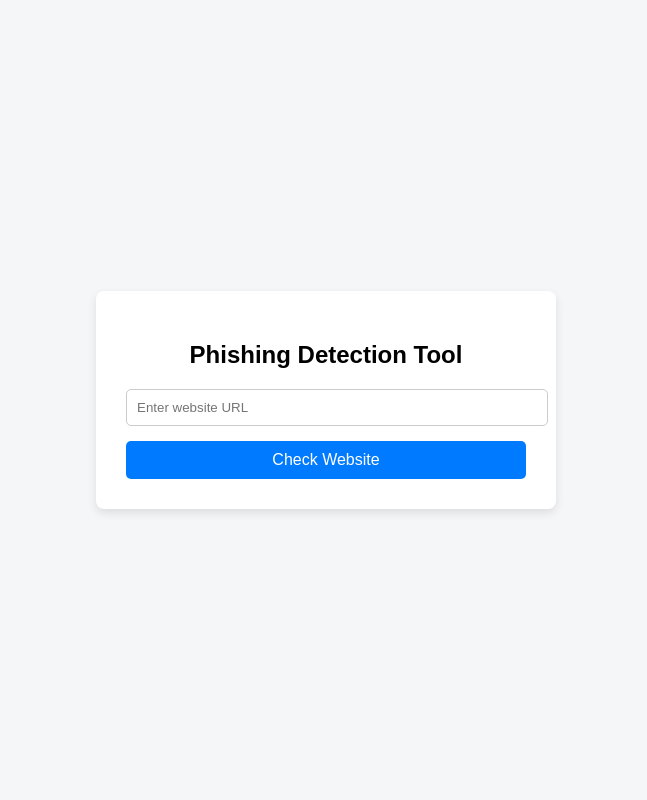
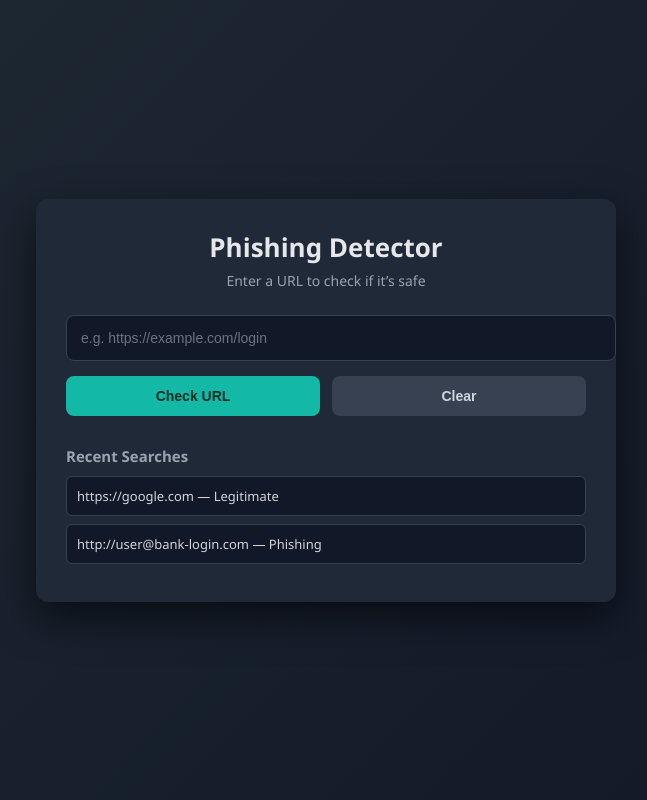
Before and after one commit to vishalbhage/phishing-detection-final, a Flask app: page / in a window 1280 px wide. Shown: the whole page, without its empty margins (314-961 px from the left). Run offline with Flask 3, Linux system fonts and the light colour scheme; parts of the project's set-up code (start-up, migrations or seed data) failed here and were passed over.

Commit message:
update template ui

```diff
--- a/templates/index.html
+++ b/templates/index.html
@@ -2,87 +2,178 @@
 <html lang="en">
 <head>
     <meta charset="UTF-8">
-    <title>Phishing Detection Tool</title>
+    <title>Phishing Detector</title>
 
     <style>
         body {
-            font-family: Arial, sans-serif;
-            background-color: #f4f6f8;
+            margin: 0;
+            height: 100vh;
+            font-family: "Segoe UI", Arial, sans-serif;
+            background: linear-gradient(135deg, #1f2933, #111827);
             display: flex;
             justify-content: center;
             align-items: center;
-            height: 100vh;
-            margin: 0;
+            color: #e5e7eb;
         }
 
-        .card {
-            background: white;
+        .container {
+            width: 520px;
+            background: #1f2937;
+            border-radius: 12px;
             padding: 30px;
-            width: 400px;
-            border-radius: 8px;
-            box-shadow: 0 4px 10px rgba(0,0,0,0.1);
-            text-align: center;
+            box-shadow: 0 15px 40px rgba(0,0,0,0.6);
         }
 
-        h2 {
-            margin-bottom: 20px;
+        .header {
+            text-align: center;
+            margin-bottom: 25px;
         }
 
-        input[type="text"] {
+        .header h1 {
+            margin: 0;
+            font-size: 26px;
+            font-weight: 600;
+        }
+
+        .header p {
+            margin-top: 6px;
+            font-size: 14px;
+            color: #9ca3af;
+        }
+
+        .url-box {
+            margin-top: 20px;
+        }
+
+        .url-box input {
             width: 100%;
-            padding: 10px;
-            margin-bottom: 15px;
-            border: 1px solid #ccc;
-            border-radius: 5px;
+            padding: 14px;
+            border-radius: 8px;
+            border: 1px solid #374151;
+            background: #111827;
+            color: #e5e7eb;
+            font-size: 14px;
+            outline: none;
+        }
+
+        .url-box input::placeholder {
+            color: #6b7280;
+        }
+
+        .actions {
+            display: flex;
+            gap: 12px;
+            margin-top: 15px;
         }
 
         button {
-            width: 100%;
-            padding: 10px;
-            background-color: #007bff;
-            color: white;
+            flex: 1;
+            padding: 12px;
+            border-radius: 8px;
             border: none;
-            border-radius: 5px;
-            font-size: 16px;
             cursor: pointer;
+            font-size: 14px;
+            font-weight: 600;
         }
 
-        button:hover {
-            background-color: #2684e9;
+        .check-btn {
+            background: #14b8a6;
+            color: #022c22;
+        }
+
+        .clear-btn {
+            background: #374151;
+            color: #d1d5db;
+        }
+
+        .result-box {
+            margin-top: 25px;
+            padding: 18px;
+            border-radius: 10px;
+            background: #111827;
+            border: 1px solid #374151;
+        }
+
+        .result-box h3 {
+            margin: 0;
+            font-size: 15px;
+            color: #9ca3af;
         }
 
         .result {
-            margin-top: 20px;
+            margin-top: 8px;
             font-size: 18px;
-            font-weight: bold;
+            font-weight: 700;
         }
 
         .legitimate {
-            color: green;
+            color: #22c55e;
         }
 
         .phishing {
-            color: red;
+            color: #ef4444;
+        }
+
+        .history {
+            margin-top: 30px;
+        }
+
+        .history h4 {
+            margin-bottom: 10px;
+            font-size: 15px;
+            color: #9ca3af;
+        }
+
+        .history-item {
+            padding: 10px;
+            border-radius: 6px;
+            background: #111827;
+            border: 1px solid #374151;
+            margin-bottom: 8px;
+            font-size: 13px;
+            color: #d1d5db;
+        }
+
+        .footer {
+            margin-top: 20px;
+            text-align: center;
+            font-size: 11px;
+            color: #6b7280;
         }
     </style>
 </head>
 <body>
 
-    <div class="card">
-        <h2>Phishing Detection Tool</h2>
+<div class="container">
+    <div class="header">
+        <h1>Phishing Detector</h1>
+        <p>Enter a URL to check if it’s safe</p>
+    </div>
 
-        <form method="post">
-            <input type="text" name="url" placeholder="Enter website URL" required>
-            <button type="submit">Check Website</button>
-        </form>
+    <form method="post">
+        <div class="url-box">
+            <input type="text" name="url" placeholder="e.g. https://example.com/login" required>
+        </div>
 
-        {% if prediction %}
-            <div class="result
-                {% if prediction == 'Legitimate Website' %}legitimate{% else %}phishing{% endif %}">
-                Result: {{ prediction }}
-            </div>
-        {% endif %}
+        <div class="actions">
+            <button type="submit" class="check-btn">Check URL</button>
+            <button type="reset" class="clear-btn">Clear</button>
+        </div>
+    </form>
+
+    {% if prediction %}
+    <div class="result-box">
+        <h3>Status</h3>
+        <div class="result {% if prediction == 'Legitimate Website' %}legitimate{% else %}phishing{% endif %}">
+            {{ prediction }}
+        </div>
     </div>
+    {% endif %}
+
+    <div class="history">
+        <h4>Recent Searches</h4>
+        <div class="history-item">https://google.com — Legitimate</div>
+        <div class="history-item">http://user@bank-login.com — Phishing</div>
 
 </body>
 </html>
```
Also changed, not shown: index.html (deleted, +0 -179 lines).
